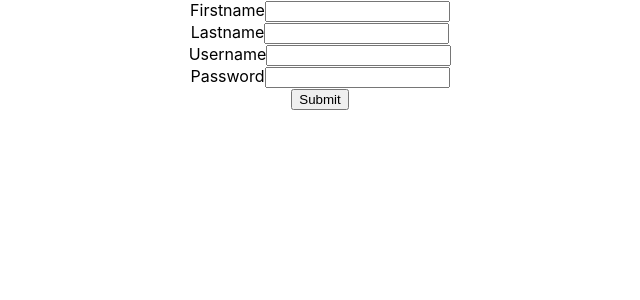
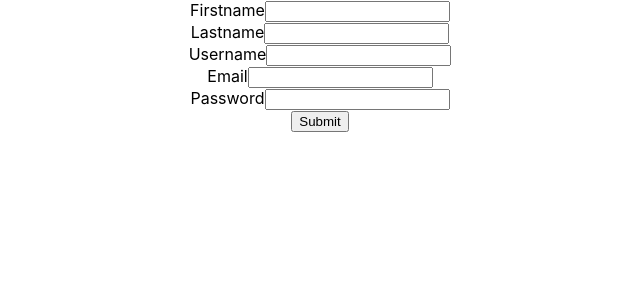
Before and after one commit to gregorisbachtsevanos/world.dev, a React (Create React App) app in the folder client/: page /register in a window 1280 px wide. Shown: the top 300 px of the page, without its empty margins (320-960 px from the left). Built offline with nearby package versions, Linux system fonts and the light colour scheme.

Commit message:
register form

```diff
--- a/client/src/pages/register/Register.jsx
+++ b/client/src/pages/register/Register.jsx
@@ -6,6 +6,7 @@ const Register = () => {
     const [password, setPassword] = useState("");
     const [firstname, setFirstname] = useState("");
     const [lastname, setLastnames] = useState("");
+    const [email, setEmail] = useState("");
     const navigate = useNavigate();
 
     const hanldeSubmit = (e) => {
@@ -52,6 +53,18 @@ const Register = () => {
             </div>
             <div className="mb-3">
                 <label className="form-label">
+                    <span>Email</span>
+                    <input
+                        type="text-control"
+                        className="form-control"
+                        onChange={(e) => setEmail(e.target.value)}
+                        required
+                        name="email"
+                    />
+                </label>
+            </div>
+            <div className="mb-3">
+                <label className="form-label">
                     <span>Password</span>
                     <input
                         type="password"
```
